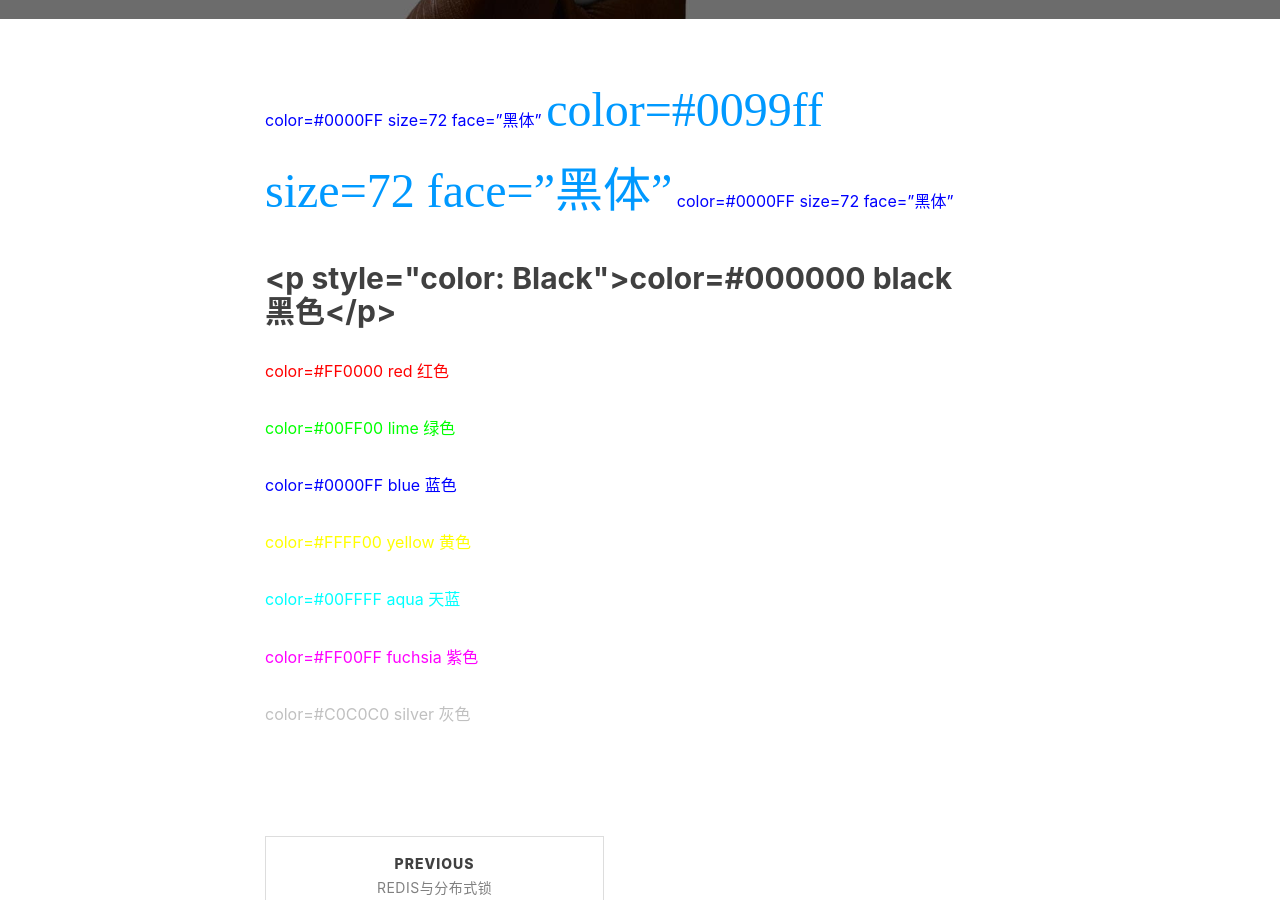
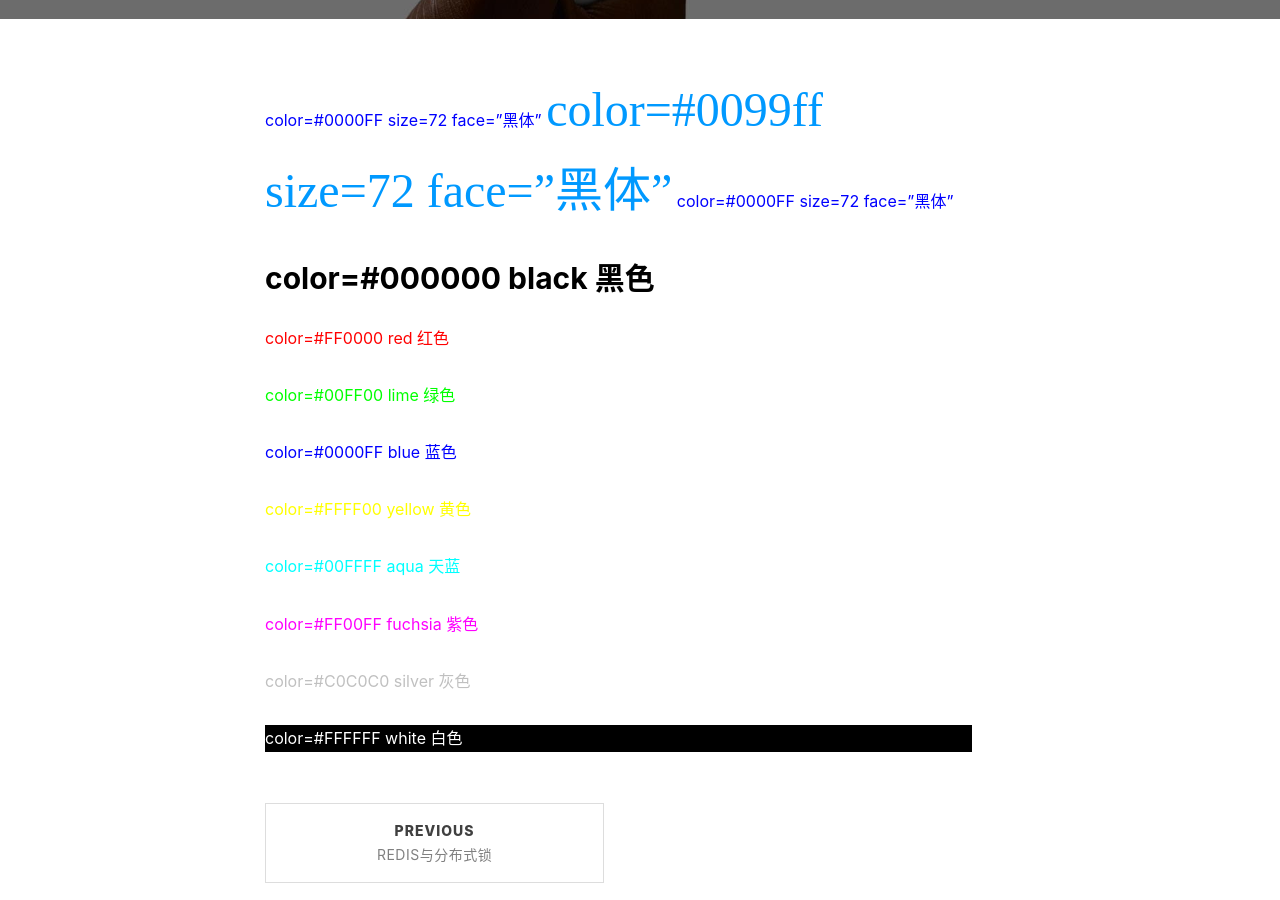
Before and after one commit to yangqi1789/yangqi1789.github.io, a Jekyll site: the page built from _posts/2019-05-13-MySql索引.md, in a window 1280 px wide and 900 px high, scrolled down 504 px. Built offline with Jekyll 4.4.1, drawn with Linux system fonts in a browser that asks for light colours; nearby versions of some CDN libraries; comment, search, counter and statistics services are not loaded.

Commit message:
Update 2019-05-13-MySql索引.md

```diff
--- a/_posts/2019-05-13-MySql索引.md
+++ b/_posts/2019-05-13-MySql索引.md
@@ -17,7 +17,7 @@ tags:
 <span style="color: #0099ff; font-family: 黑体; font-size: 300%;">color=#0099ff size=72 face=”黑体”</span>
 <a style="color: #0000FF">color=#0000FF size=72 face="黑体"</a>
 
-## <p style="color: Black">color=#000000 black 黑色</p>
+## <a style="color: Black">color=#000000 black 黑色</a>
 <p style="color: red">color=#FF0000 red 红色</p>
 <p style="color: lime">color=#00FF00 lime 绿色</p>
 <p style="color: blue">color=#0000FF blue 蓝色</p>
@@ -25,4 +25,4 @@ tags:
 <p style="color: aqua">color=#00FFFF aqua 天蓝</p>
 <p style="color: fuchsia">color=#FF00FF fuchsia 紫色</p>
 <p style="color: silver">color=#C0C0C0 silver 灰色</p>
-<p style="color: white; bgcolor:black " >color=#FFFFFF white 白色</p>
+<p style="color: white; background:black " >color=#FFFFFF white 白色</p>
```
